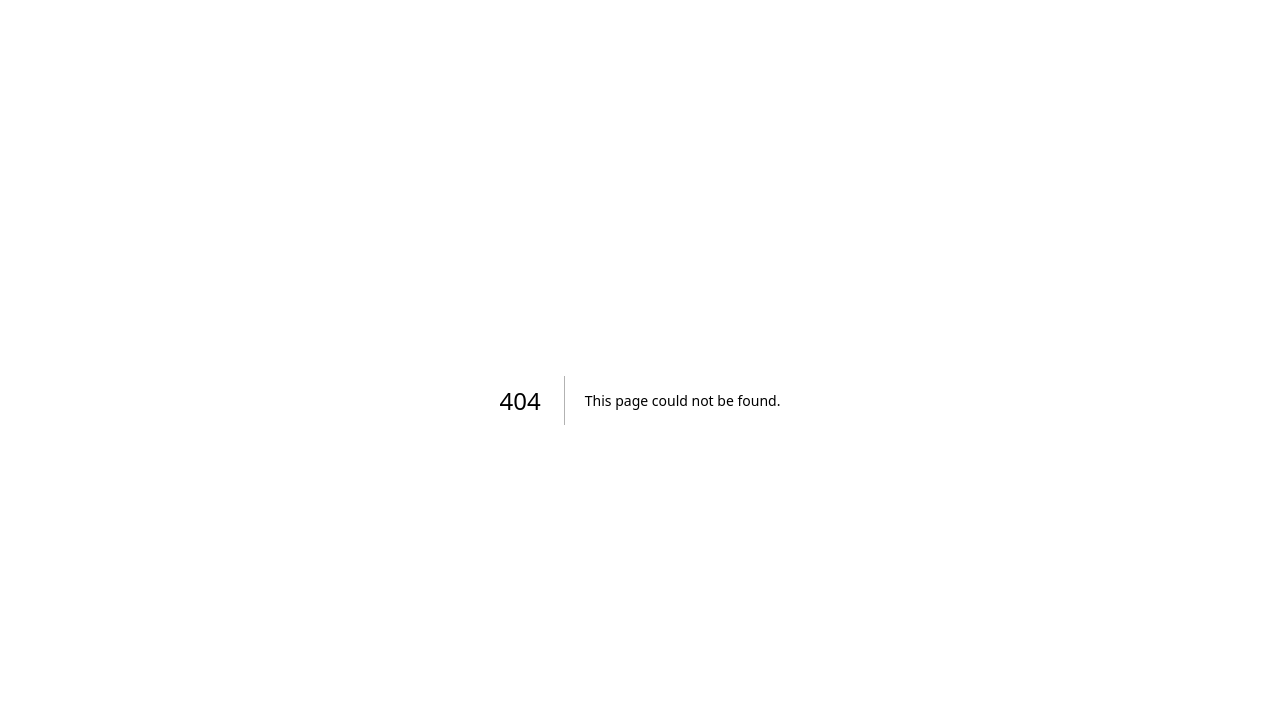
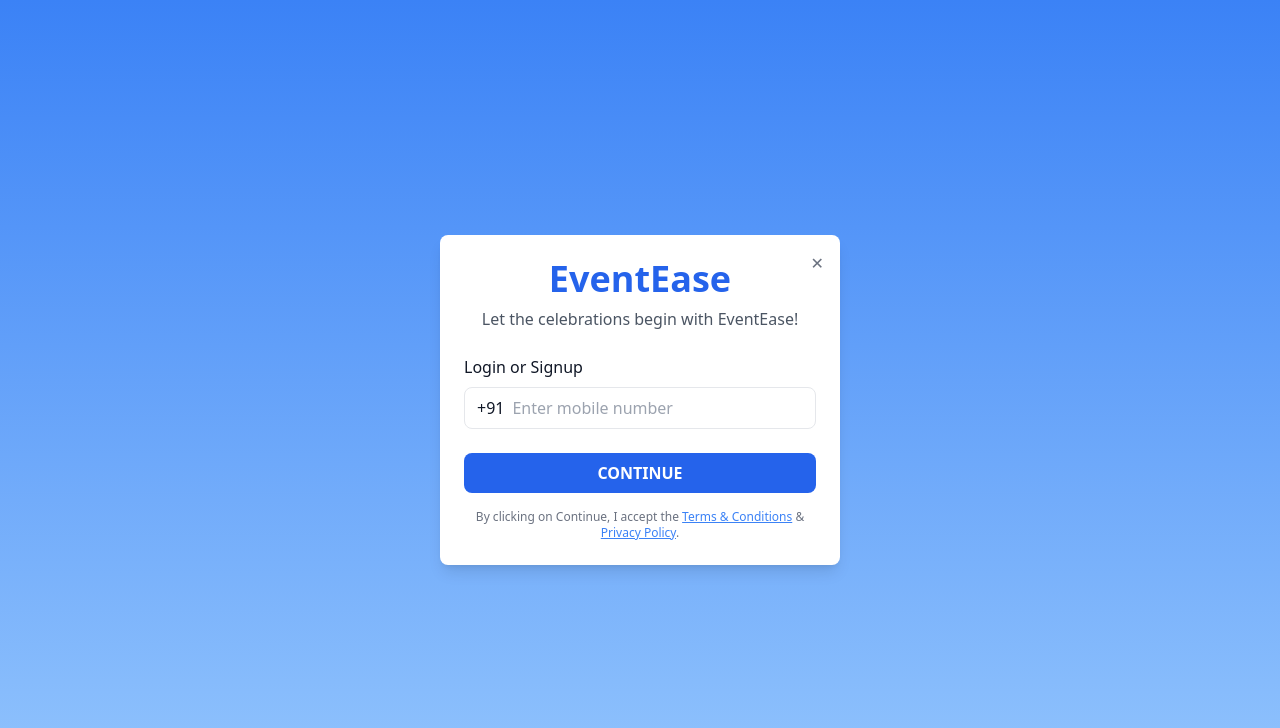
Before and after one commit to gvrv03/EventEase, a Next.js app: page /login in a window 1280 px wide. Before the commit this address had no page. Shown: the top 728 px of the page. Built offline with nearby package versions, Linux system fonts and the light colour scheme.

Commit message:
Add login

```diff
--- a/src/app/(root)/page.js
+++ b/src/app/(root)/page.js
@@ -1,4 +1,5 @@
 import React from "react";
+
 
 const HomePAge = () => {
   return (
@@ -7,6 +8,10 @@
       <div>Homepage</div>
       <div>Homepage</div>
       <div>Homepage</div>
+
+
+
+
     </>
   );
 };
--- /dev/null
+++ b/src/app/login/otp/page.js
@@ -0,0 +1,91 @@
+'use client';
+
+import { useState, useRef, useEffect } from 'react';
+import { useRouter } from 'next/navigation';
+
+export default function OTP() {
+  const [otp, setOtp] = useState('');
+  const [error, setError] = useState('');
+  const router = useRouter();
+  const [resendTimer, setResendTimer] = useState(30);
+  const inputRefs = useRef([]);
+
+  const handleOTPSubmit = (e) => {
+    e.preventDefault();
+    if (otp === '123456') {
+      router.push('/register'); // Redirect to the Register page
+    } else {
+      setError('Invalid OTP');
+    }
+  };
+
+  const handleChange = (e, index) => {
+    const value = e.target.value;
+    if (!isNaN(value)) {
+      setOtp((prev) => prev + value);
+
+      // Move focus to next input
+      if (index < 5) {
+        inputRefs.current[index + 1].focus();
+      }
+    }
+  };
+
+  // Resend OTP Timer
+  useEffect(() => {
+    if (resendTimer > 0) {
+      const timer = setInterval(() => setResendTimer((prev) => prev - 1), 1000);
+      return () => clearInterval(timer);
+    }
+  }, [resendTimer]);
+
+  return (
+    <div className="flex flex-col items-center justify-center min-h-screen bg-blue-500">
+      {/* Close button */}
+      <div className="absolute top-4 right-4 text-white text-2xl cursor-pointer">&times;</div>
+
+      {/* Header */}
+      <h1 className="text-4xl font-bold text-white">EventEase</h1>
+      <p className="mt-2 text-white text-lg">Let the celebrations begin with EventEase!</p>
+
+      {/* OTP Form */}
+      <div className="bg-white p-8 mt-8 rounded-lg shadow-lg w-[90%] sm:w-96">
+        <p className="text-center text-gray-700 mb-4">
+          Enter OTP sent to <span className="font-semibold">+91 1234567890</span>
+        </p>
+        <form onSubmit={handleOTPSubmit} className="space-y-4">
+          {/* OTP Input */}
+          <div className="flex justify-between">
+            {[...Array(6)].map((_, index) => (
+              <input
+                key={index}
+                ref={(el) => (inputRefs.current[index] = el)}
+                type="text"
+                maxLength="1"
+                value={otp[index] || ''}
+                onChange={(e) => handleChange(e, index)}
+                className="w-12 h-12 text-center text-gray-800 border border-gray-300 rounded-md focus:ring-blue-500 focus:border-blue-500"
+              />
+            ))}
+          </div>
+          {error && <p className="text-red-500 text-sm">{error}</p>}
+
+          {/* Resend Timer */}
+          <p className="text-sm text-gray-500 text-center">
+            Resend OTP in <span className="text-blue-500 font-semibold">{`00:${resendTimer
+              .toString()
+              .padStart(2, '0')}`}</span>
+          </p>
+
+
+          <button
+            type="submit"
+            className="w-full py-2 bg-blue-500 text-white font-semibold rounded-md shadow-md hover:bg-blue-600 focus:outline-none focus:ring-2 focus:ring-blue-500 focus:ring-opacity-50"
+          >
+            VERIFY
+          </button>
+        </form>
+      </div>
+    </div>
+  );
+}
--- /dev/null
+++ b/src/app/login/page.js
@@ -0,0 +1,75 @@
+'use client';
+import React, { useState } from "react";
+import { useRouter } from 'next/navigation';
+
+export default function Home() {
+  const [phone, setPhone] = useState("");
+  const router = useRouter();
+
+  const handleInputChange = (e) => {
+    setPhone(e.target.value);
+  };
+
+  const handleSubmit = (e) => {
+    e.preventDefault();
+    // Redirect to the OTP page after form submission
+    router.push('/otp');  // Navigate to OTP page
+  };
+
+  return (
+    <div className="flex items-center justify-center min-h-screen bg-gradient-to-b from-blue-500 to-blue-300">
+      <div className="bg-white w-[90%] sm:w-[400px] rounded-lg p-6 shadow-lg relative">
+        {/* Close Button */}
+        <button className="absolute top-4 right-4 text-gray-500 hover:text-gray-700">
+          ✕
+        </button>
+
+        {/* Logo */}
+        <div className="text-center mb-6">
+          <h1 className="text-4xl font-bold text-blue-600">EventEase</h1>
+          <p className="text-gray-600 mt-2">Let the celebrations begin with EventEase!</p>
+        </div>
+
+        {/* Form */}
+        <form onSubmit={handleSubmit}>
+          <label htmlFor="phone" className="block text-gray-900 font-medium mb-2">
+            Login or Signup
+          </label>
+          <div className="flex items-center border rounded-lg px-3 py-2">
+            <span className="text-gray-900 mr-2">+91</span>
+            <input
+              type="tel"
+              id="phone"
+              value={phone}
+              onChange={handleInputChange}
+              placeholder="Enter mobile number"
+              className="w-full outline-none text-gray-700"
+              required
+            />
+          </div>
+          <button
+            type="submit"
+            className="mt-6 w-full bg-blue-600 hover:bg-blue-700 text-white font-semibold py-2 rounded-lg transition duration-300"
+          >
+            CONTINUE
+          </button>
+        </form>
+
+        {/* Terms and Conditions */}
+        <div className="text-xs text-gray-500 text-center mt-4">
+          <p>
+            By clicking on Continue, I accept the{" "}
+            <a href="#" className="text-blue-500 underline">
+              Terms & Conditions
+            </a>{" "}
+            &{" "}
+            <a href="#" className="text-blue-500 underline">
+              Privacy Policy
+            </a>
+            .
+          </p>
+        </div>
+      </div>
+    </div>
+  );
+}
--- /dev/null
+++ b/src/app/login/register/page.js
@@ -0,0 +1,72 @@
+// src/app/register/page.js
+'use client';
+
+import { useState } from 'react';
+
+export default function Register() {
+  const [name, setName] = useState('');
+  const [dob, setDob] = useState('');
+  const [address, setAddress] = useState('');
+
+  const handleRegister = (e) => {
+    e.preventDefault();
+    // Handle the registration logic here
+    console.log('User Registered:', { name, dob, address });
+    // Redirect to a success page or dashboard
+  };
+
+  return (
+    <div className="flex justify-center items-center h-screen bg-gray-100">
+      <div className="bg-white p-8 rounded-lg shadow-lg w-96">
+        <h2 className="text-2xl font-bold text-center mb-6 text-gray-600 font-bold">Register</h2>
+        <form onSubmit={handleRegister} className="space-y-4">
+          <div>
+            <label htmlFor="name" className="block text-sm font-medium text-gray-700">Full Name</label>
+            <input
+              type="text"
+              id="name"
+              name="name"
+              value={name}
+              onChange={(e) => setName(e.target.value)}
+              required
+              className="w-full p-2 mt-1 border border-gray-300 rounded-md shadow-sm focus:ring-blue-500 focus:border-blue-500"
+              placeholder="Enter your full name"
+            />
+          </div>
+          <div>
+            <label htmlFor="dob" className="block text-sm font-medium text-gray-700">Date of Birth</label>
+            <input
+              type="date"
+              id="dob"
+              name="dob"
+              value={dob}
+              onChange={(e) => setDob(e.target.value)}
+              required
+              className="w-full p-2 mt-1 border border-gray-300 rounded-md shadow-sm focus:ring-blue-500 focus:border-blue-500"
+            />
+          </div>
+          <div>
+            <label htmlFor="address" className="block text-sm font-medium text-gray-700">Address</label>
+            <textarea
+              id="address"
+              name="address"
+              value={address}
+              onChange={(e) => setAddress(e.target.value)}
+              required
+              className="w-full p-2 mt-1 border border-gray-300 rounded-md shadow-sm focus:ring-blue-500 focus:border-blue-500"
+              placeholder="Enter your address"
+            />
+          </div>
+          <div className="flex items-center justify-between">
+            <button
+              type="submit"
+              className="w-full py-2 px-4 bg-blue-500 text-white font-semibold rounded-md shadow-md hover:bg-blue-600 focus:outline-none focus:ring-2 focus:ring-blue-500 focus:ring-opacity-50"
+            >
+              Register
+            </button>
+          </div>
+        </form>
+      </div>
+    </div>
+  )
+}
```
Also changed, not shown: package.json (+7 -6 lines), 1 other file (tests, documents, lock files or other folders).
